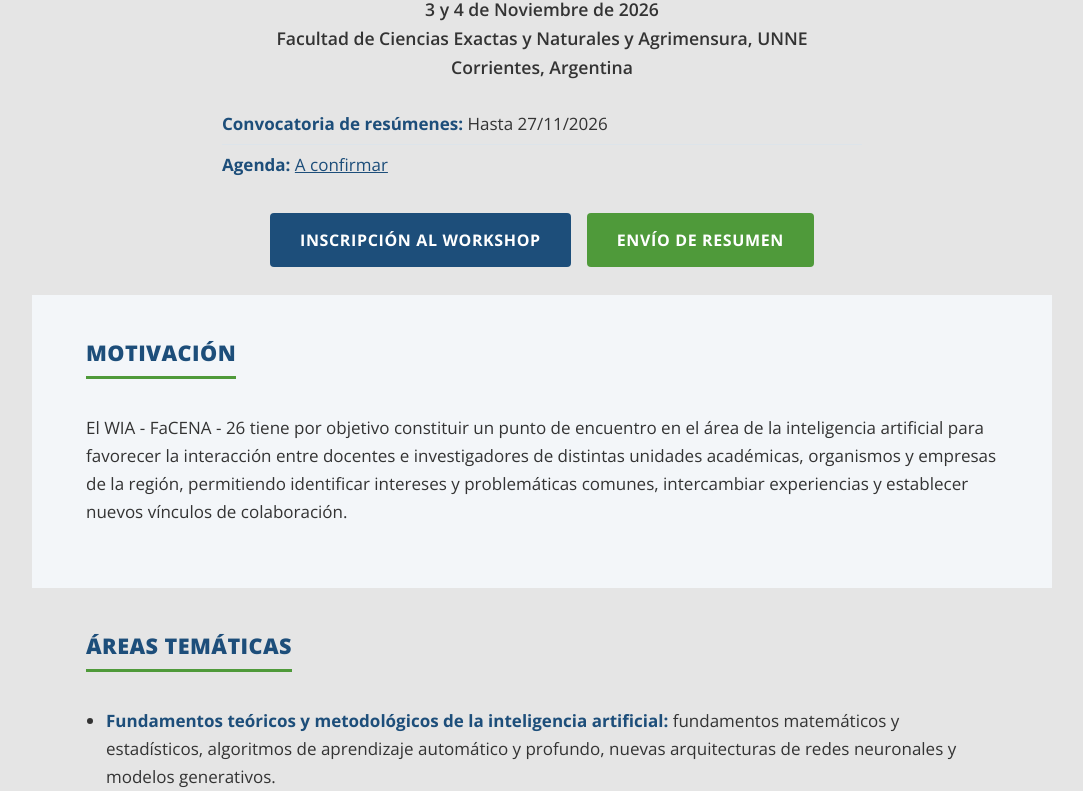
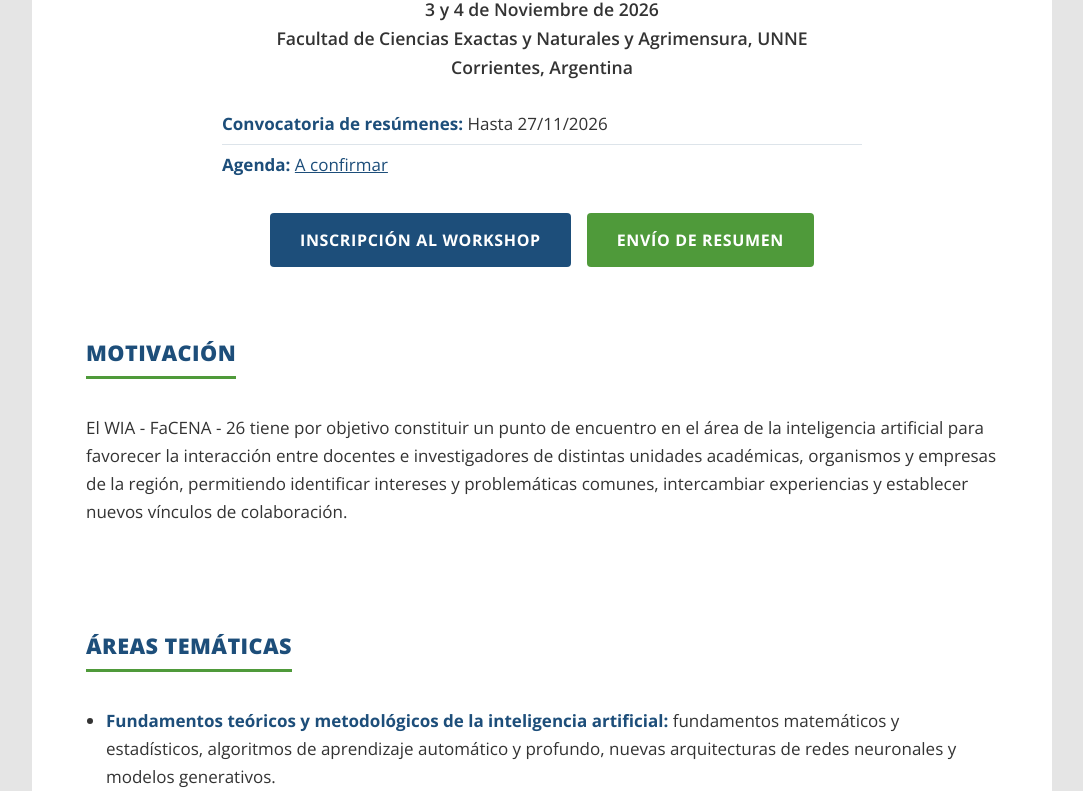
Before and after one commit to facenawia/facenawia.github.io, a plain HTML site: page index.html in a window 1280 px wide. Shown: the part 404-1195 px from the top of the page, without its empty margins (98-1181 px from the left). Drawn offline with nearby package versions, Linux system fonts and the light colour scheme.

Commit message:
fondo blanco

```diff
--- a/index.html
+++ b/index.html
@@ -74,7 +74,11 @@ body > footer {
       padding: 0 24px;
     }
     section { padding: 44px 0; }
-    section.alt { background: var(--color-suave); }
+    section,
+section.alt {
+  background: #ffffff;
+}
+   /* section.alt { background: var(--color-suave); } */
 
     /* ---------- Títulos ---------- */
     h1, h2 {
```
